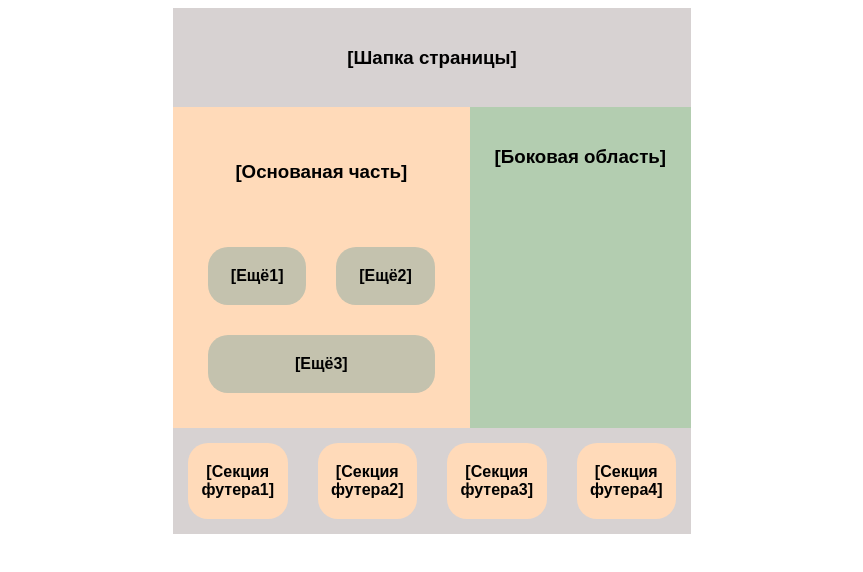
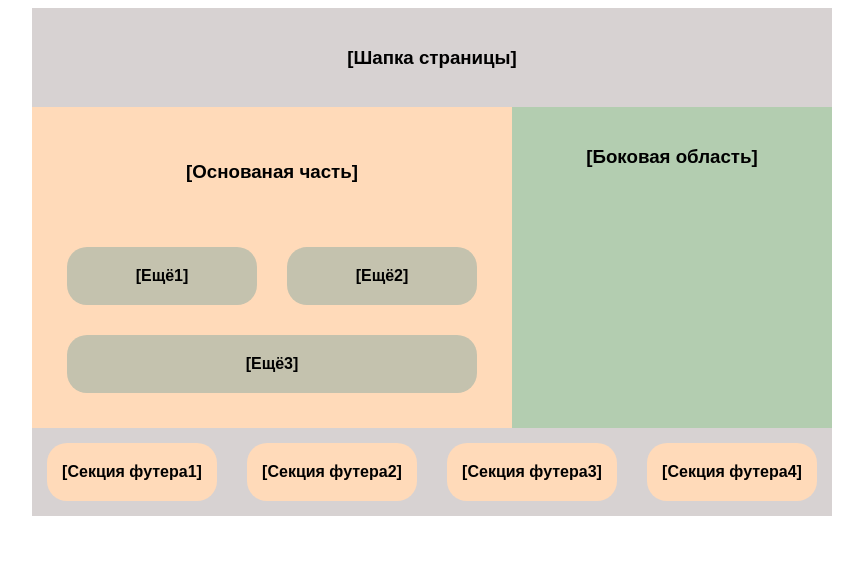
Before and after one commit to Rinata21/week5, a plain HTML site: page index.html in a window 1280 px wide. Shown: the whole page, without its empty margins (208-1071 px from the left). Drawn offline with Linux system fonts and the light colour scheme; files that its build step writes are made by us from their sources.

Commit message:
изменила .body, .left, right, добавила скрин п скилл

```diff
--- a/css/style.css
+++ b/css/style.css
@@ -6,8 +6,9 @@
     background-color: rgb(215, 210, 210);
     font-family: "Arial", sans-serif;
     font-weight: 600;
-    margin-left: 373px;
-    margin-right: 373px;
+    max-width: 800px;
+    margin-left: auto;
+    margin-right: auto;
 }
 .header  {
     max-width: 1150px;
@@ -23,7 +24,6 @@ h3 {
 }
 .left {
     background-color: peachpuff;
-    align-self: center;
     flex-grow: 1;
 }
 .name {
@@ -44,9 +44,6 @@ h3 {
 .right {
     background-color: rgb(179, 205, 176);
     flex-basis: 35%;
-    flex-wrap: wrap;
-    align-items: stretch;
-    width: 300px;
 }
 .flexcontainer, .main, .box {
     display: flex;
```
Also changed, not shown: assets/images/20230224_105234.jpg (added), assets/images/20230224_105238.jpg (added).
